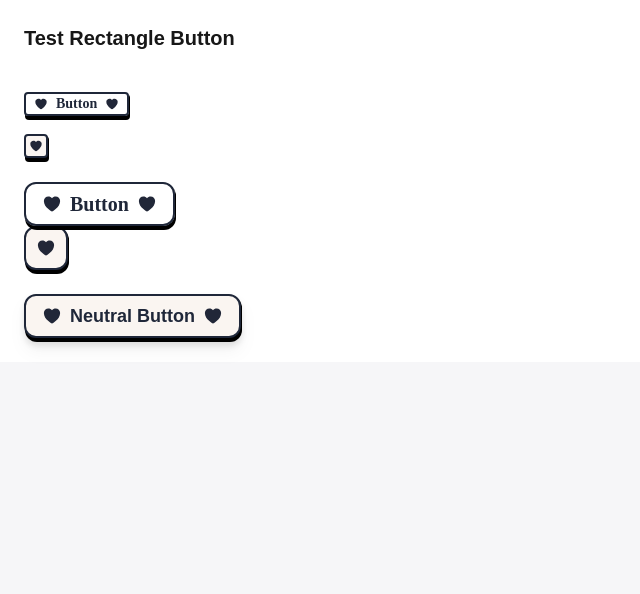
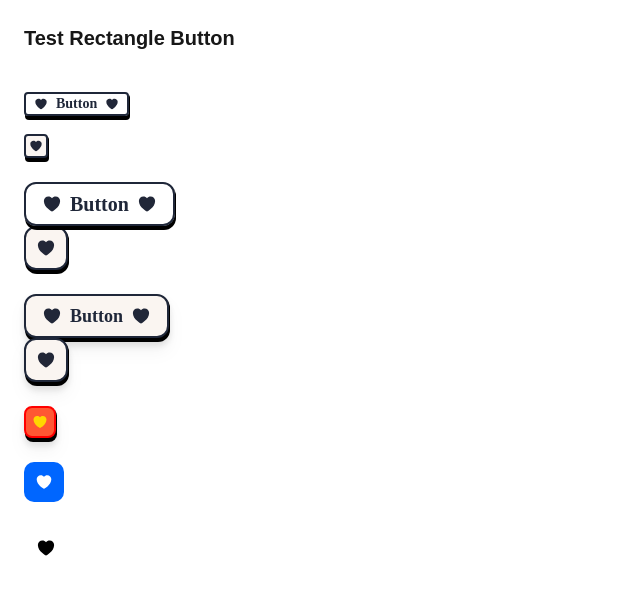
Before and after one commit to colinjcason/project-ruminate, a Next.js app: page / in a window 1280 px wide. Shown: the top 594 px of the page, without its empty margins (0-640 px from the left). Built offline with nearby package versions, Linux system fonts and the light colour scheme.

Commit message:
updated with 2 dynamic buttons, rectangle and square

```diff
--- a/src/app/page.tsx
+++ b/src/app/page.tsx
@@ -5,6 +5,7 @@ import SmallRectangleButton from "../components/buttons/small-rectangle-button";
 import SmallSquareButton from "../components/buttons/small-square-button";
 import LargeSquareButton from "../components/buttons/square-button";
 import DynamicRectangleButton from "../components/buttons/update-rectangle-button";
+import DynamicSquareButton from "../components/buttons/update-square-button";
 
 export default function HomePage() {
   return (
@@ -33,7 +34,7 @@ export default function HomePage() {
 
   {/* dynamic button  */}
  <DynamicRectangleButton
-  label="Neutral Button"
+  label="Button"
   bgColor="var(--d-color-semantic-neutral-bg, #FAF5F1)"
   textColor="var(--d-color-semantic-neutral-content, #1F2739)"
   iconColor="var(--d-color-semantic-neutral-content, #1F2739)"
@@ -43,6 +44,36 @@ export default function HomePage() {
   className="text-xl font-bold leading-7"
   onClick={() => console.log("Neutral Button Clicked")}
 />
+<br />
+<DynamicSquareButton
+  size="lg"
+  onClick={() => console.log("Large button clicked")}
+/>
+<br />
+<DynamicSquareButton
+  size="sm"
+  bgColor="#FF5733"
+  iconColor="#FFD700"
+  outlineColor="#FF0000"
+  onClick={() => console.log("Small button clicked")}
+/>
+<br />
+<DynamicSquareButton
+  size="md"
+  bgColor="#0066FF"
+  iconColor="#FFFFFF"
+  noOutline={true}
+  onClick={() => console.log("Button without outline clicked")}
+/>
+
+<br />
+<DynamicSquareButton
+  size="lg"
+  bgColor="white"
+  iconColor="black"
+  noOutline={true} // Removes border and shadow
+  onClick={() => console.log("No-outline button clicked")}
+/>
     </main>
   );
 }
--- a/src/components/buttons/update-rectangle-button.tsx
+++ b/src/components/buttons/update-rectangle-button.tsx
@@ -1,3 +1,99 @@
+// import React from "react";
+
+// type ButtonSize = "xs" | "sm" | "md" | "lg";
+// type ButtonColor = string; // Allow dynamic colors via HEX, RGB, or Tailwind class.
+
+// interface DynamicButtonProps {
+//   label: string; // Button text
+//   size?: ButtonSize; // Button size: 'xs', 'sm', 'md', 'lg'
+//   bgColor?: ButtonColor; // Dynamic background color
+//   textColor?: ButtonColor; // Dynamic text color
+//   iconColor?: ButtonColor; // Dynamic icon color
+//   outlineColor?: ButtonColor; // Dynamic outline color (border)
+//   noOutline?: boolean; // Removes border and drop shadow if true
+//   onClick?: () => void;
+//   className?: string;
+// }
+
+// const sizeStyles: Record<ButtonSize, { height: string; padding: string; borderRadius: string; iconSize: string }> = {
+//   xs: { height: "24px", padding: "0px 8px", borderRadius: "4px", iconSize: "14px" },
+//   sm: { height: "32px", padding: "0px 12px", borderRadius: "10px", iconSize: "14px" },
+//   md: { height: "36px", padding: "0px 16px", borderRadius: "12px", iconSize: "16px" },
+//   lg: { height: "44px", padding: "0px 16px", borderRadius: "12px", iconSize: "20px" },
+// };
+
+// const fontStyles: Record<ButtonSize, { fontSize: string; lineHeight: string; fontWeight: string }> = {
+//   xs: { fontSize: "14px", lineHeight: "20px", fontWeight: "700" },
+//   sm: { fontSize: "16px", lineHeight: "24px", fontWeight: "700" },
+//   md: { fontSize: "16px", lineHeight: "24px", fontWeight: "700" },
+//   lg: { fontSize: "18px", lineHeight: "28px", fontWeight: "700" },
+// };
+
+// export const DynamicRectangleButton: React.FC<DynamicButtonProps> = ({
+//   label,
+//   size = "md", // Default size
+//   bgColor = "#92004C", // Default background color
+//   textColor = "#FFC6BC", // Default text color
+//   iconColor = "#FFC6BC", // Default icon color
+//   outlineColor = "#1F2739", // Default outline color
+//   noOutline = false, // By default, border and shadow are applied
+//   onClick,
+//   className,
+// }) => {
+//   const styles = sizeStyles[size];
+//   const font = fontStyles[size];
+
+//   return (
+//     <button
+//       onClick={onClick}
+//       className={`inline-flex items-center justify-center gap-2 flex-shrink-0 ${
+//         noOutline ? "" : "drop-shadow-lg"
+//       } ${className ?? ""}`}
+//       style={{
+//         height: styles.height,
+//         padding: styles.padding,
+//         borderRadius: styles.borderRadius,
+//         backgroundColor: bgColor,
+//         color: textColor,
+//         border: noOutline ? "none" : `2px solid ${outlineColor}`,
+//         boxShadow: noOutline ? "none" : "1px 2px 0px 0px #000, 1px 4px 0px 0px #000",
+//         fontFamily: `"Roboto Flex", sans-serif`,
+//         fontSize: font.fontSize,
+//         fontWeight: font.fontWeight,
+//         lineHeight: font.lineHeight,
+//         textAlign: "center",
+//       }}
+//     >
+//       {/* Icon on the left */}
+//       <img
+//         src="/h-icon/solid/heart.svg"
+//         alt="Heart Icon Left"
+//         style={{
+//           width: styles.iconSize,
+//           height: styles.iconSize,
+//           filter: `invert(${iconColor === "#FFFFFF" ? 1 : 0})`,
+//         }}
+//       />
+
+//       {/* Button label */}
+//       <span>{label}</span>
+
+//       {/* Icon on the right */}
+//       <img
+//         src="/h-icon/solid/heart.svg"
+//         alt="Heart Icon Right"
+//         style={{
+//           width: styles.iconSize,
+//           height: styles.iconSize,
+//           filter: `invert(${iconColor === "#FFFFFF" ? 1 : 0})`,
+//         }}
+//       />
+//     </button>
+//   );
+// };
+
+// export default DynamicRectangleButton;
+
 import React from "react";
 
 type ButtonSize = "xs" | "sm" | "md" | "lg";
@@ -11,8 +107,8 @@ interface DynamicButtonProps {
   iconColor?: ButtonColor; // Dynamic icon color
   outlineColor?: ButtonColor; // Dynamic outline color (border)
   noOutline?: boolean; // Removes border and drop shadow if true
-  onClick?: () => void; // Click handler
-  className?: string; // Additional classes
+  onClick?: () => void;
+  className?: string;
 }
 
 const sizeStyles: Record<ButtonSize, { height: string; padding: string; borderRadius: string; iconSize: string }> = {
@@ -57,7 +153,7 @@ export const DynamicRectangleButton: React.FC<DynamicButtonProps> = ({
         color: textColor,
         border: noOutline ? "none" : `2px solid ${outlineColor}`,
         boxShadow: noOutline ? "none" : "1px 2px 0px 0px #000, 1px 4px 0px 0px #000",
-        fontFamily: `"Roboto Flex", sans-serif`,
+        fontFamily: 'var(--t-font-family-theme-primary, "Tailwind")',
         fontSize: font.fontSize,
         fontWeight: font.fontWeight,
         lineHeight: font.lineHeight,
--- /dev/null
+++ b/src/components/buttons/update-square-button.tsx
@@ -0,0 +1,68 @@
+import React from "react";
+
+type ButtonSize = "xs" | "sm" | "md" | "lg";
+type ButtonColor = string; // Allow dynamic colors via HEX, RGB, or Tailwind class.
+
+interface LargeSquareButtonProps {
+  size?: ButtonSize; // Dynamic size: 'xs', 'sm', 'md', 'lg'
+  bgColor?: ButtonColor; // Dynamic background color
+  iconColor?: ButtonColor; // Dynamic icon color
+  outlineColor?: ButtonColor; // Dynamic outline color
+  noOutline?: boolean; // Option to remove border and shadow
+  onClick?: () => void; // Click handler
+  className?: string; // Additional Tailwind classes
+}
+
+const sizeStyles: Record<ButtonSize, { width: string; height: string; iconSize: string; borderRadius: string }> = {
+  xs: { width: "24px", height: "24px", iconSize: "12px", borderRadius: "4px" },
+  sm: { width: "32px", height: "32px", iconSize: "16px", borderRadius: "8px" },
+  md: { width: "40px", height: "40px", iconSize: "18px", borderRadius: "10px" },
+  lg: { width: "44px", height: "44px", iconSize: "20px", borderRadius: "12px" },
+};
+
+export const LargeSquareButton: React.FC<LargeSquareButtonProps> = ({
+  size = "lg", // Default size
+  bgColor = "var(--d-color-semantic-neutral-bg, #FAF5F1)", // Default background color
+  iconColor = "var(--d-color-semantic-neutral-content, #222737)", // Default icon color
+  outlineColor = "var(--d-color-semantic-neutral-content, #1F2739)", // Default border color
+  noOutline = false, // Default border and shadow applied
+  onClick,
+  className,
+}) => {
+  const styles = sizeStyles[size];
+
+  return (
+    <button
+      onClick={onClick}
+      className={`flex items-center justify-center flex-shrink-0 ${
+        noOutline ? "" : "drop-shadow-lg"
+      } ${className ?? ""}`}
+      style={{
+        width: styles.width,
+        height: styles.height,
+        borderRadius: styles.borderRadius,
+        backgroundColor: bgColor,
+        border: noOutline ? "none" : `2px solid ${outlineColor}`,
+        boxShadow: noOutline ? "none" : "1px 2px 0px 0px #000, 1px 4px 0px 0px #000",
+      }}
+    >
+      <svg
+        xmlns="http://www.w3.org/2000/svg"
+        viewBox="0 0 20 20"
+        fill="none"
+        style={{
+          width: styles.iconSize,
+          height: styles.iconSize,
+          flexShrink: 0,
+          fill: iconColor,
+        }}
+      >
+        <path
+          d="M9.70414 17.4255L9.6987 17.4226L9.67982 17.4124C9.66375 17.4037 9.64076 17.3911 9.61131 17.3746C9.55243 17.3418 9.4677 17.2937 9.3608 17.2308C9.14708 17.1051 8.84431 16.9199 8.48212 16.6791C7.75895 16.1984 6.79268 15.4917 5.82383 14.5886C3.90651 12.8013 1.875 10.1459 1.875 6.875C1.875 4.43495 3.928 2.5 6.40625 2.5C7.86365 2.5 9.1686 3.16591 10 4.20966C10.8314 3.16591 12.1363 2.5 13.5938 2.5C16.072 2.5 18.125 4.43495 18.125 6.875C18.125 10.1459 16.0935 12.8013 14.1762 14.5886C13.2073 15.4917 12.241 16.1984 11.5179 16.6791C11.1557 16.9199 10.8529 17.1051 10.6392 17.2308C10.5323 17.2937 10.4476 17.3418 10.3887 17.3746C10.3592 17.3911 10.3363 17.4037 10.3202 17.4124L10.3013 17.4226L10.2959 17.4255L10.2936 17.4268C10.1103 17.5241 9.88974 17.5241 9.70644 17.4268L9.70414 17.4255Z"
+        />
+      </svg>
+    </button>
+  );
+};
+
+export default LargeSquareButton;
```
Also changed, not shown: src/components/buttons/rectangle-button.tsx (+0 -44 lines).
